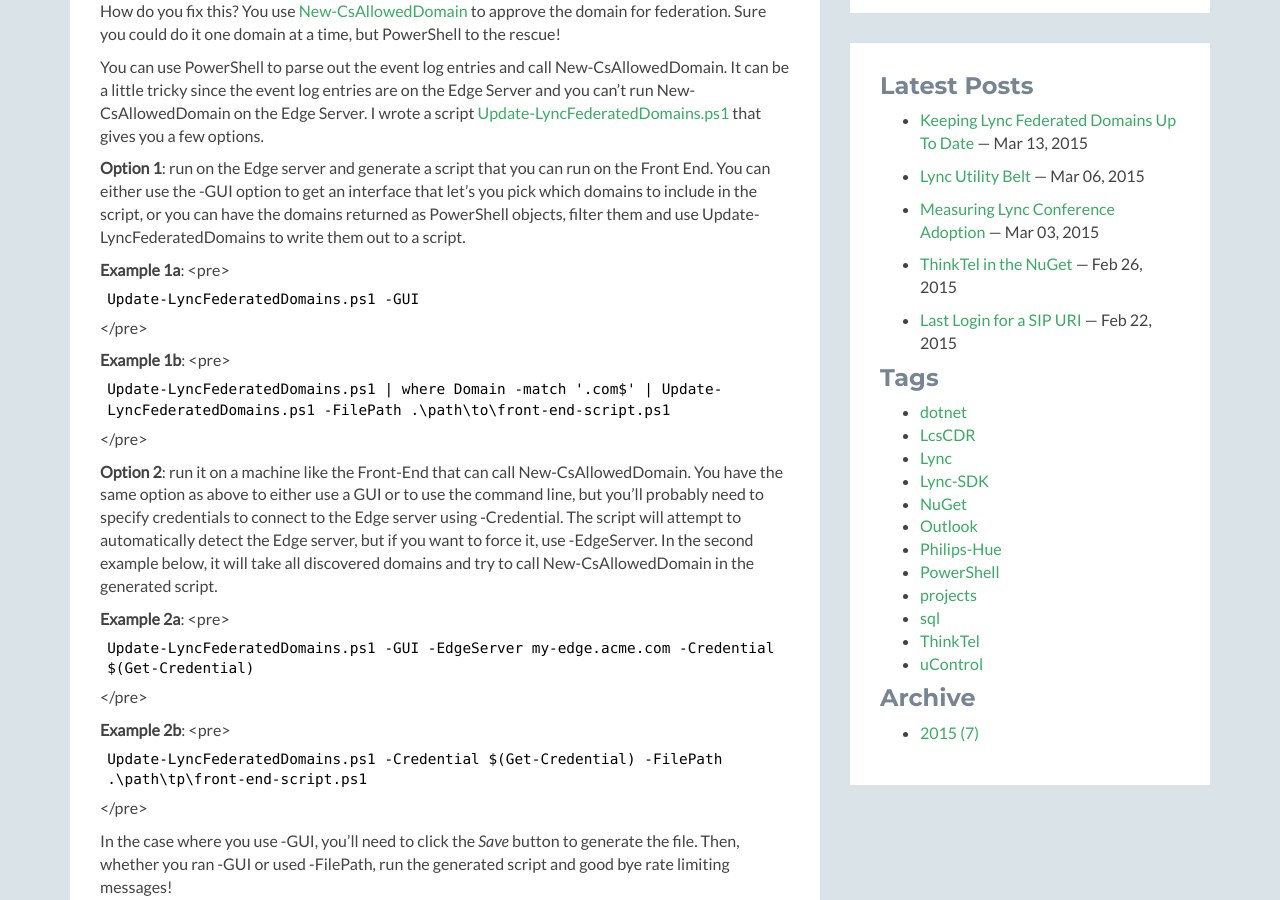
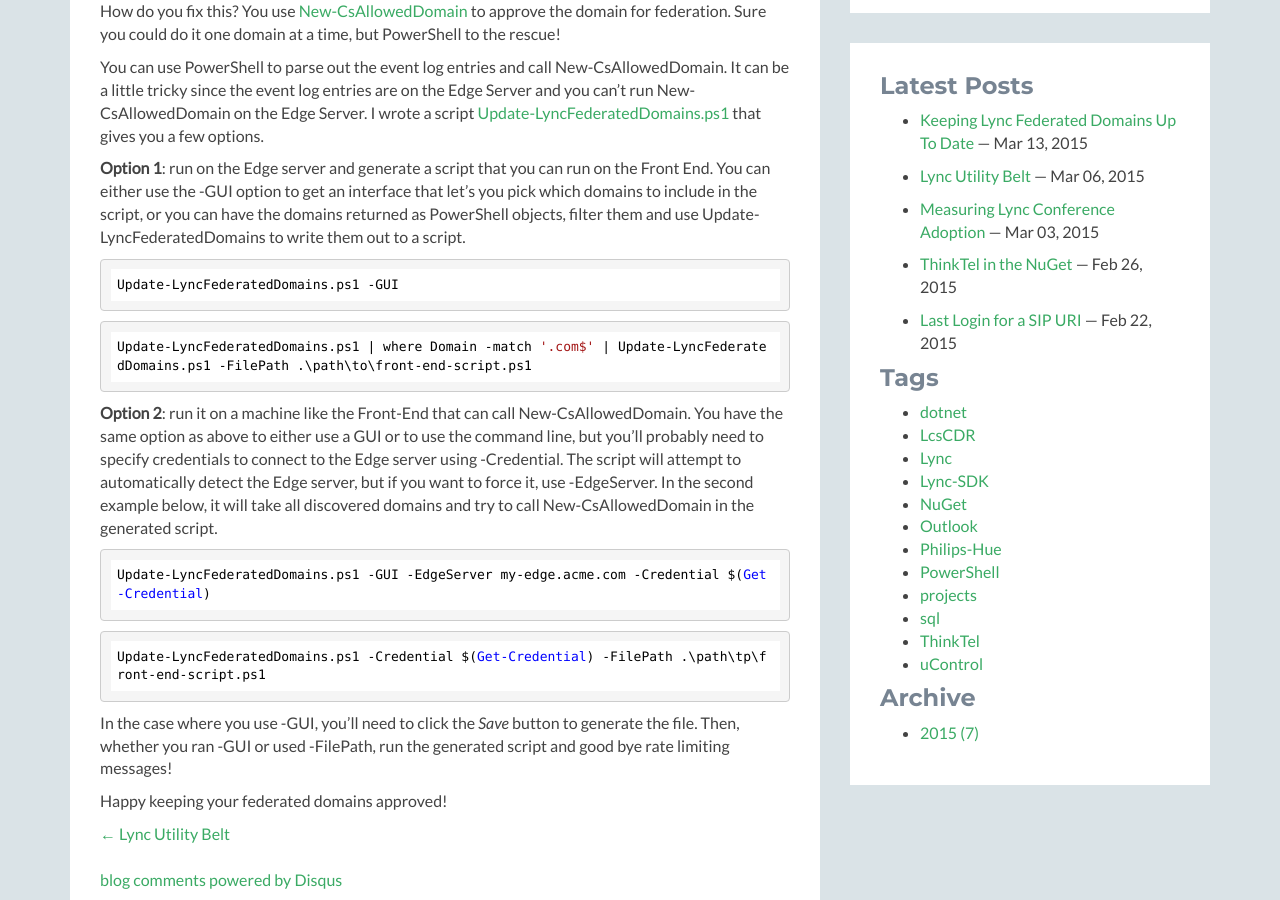
Before and after one commit to pvaillant/pvaillant.github.io, a Jekyll site: the page built from _posts/2015-03-13-keeping-lync-federated-domains-up-to-date.md, in a window 1280 px wide and 900 px high, scrolled down 724 px. Built offline with Jekyll 4.4.1, drawn with Linux system fonts in a browser that asks for light colours; comment, search, counter and statistics services are not loaded.

Commit message:
Fix markdown quirk
Worked with Pretzel but Jekyll's markdown parser seems to interpret it differently

```diff
--- a/_posts/2015-03-13-keeping-lync-federated-domains-up-to-date.md
+++ b/_posts/2015-03-13-keeping-lync-federated-domains-up-to-date.md
@@ -19,15 +19,15 @@
 
 **Option 1**: run on the Edge server and generate a script that you can run on the Front End. You can either use the -GUI option to get an interface that let's you pick which domains to include in the script, or you can have the domains returned as PowerShell objects, filter them and use Update-LyncFederatedDomains to write them out to a script.
 
-**Example 1a**: <pre><code class="hljs powershell">Update-LyncFederatedDomains.ps1 -GUI</code></pre>
+<pre><code class="hljs powershell">Update-LyncFederatedDomains.ps1 -GUI</code></pre>
 
-**Example 1b**: <pre><code class="hljs powershell">Update-LyncFederatedDomains.ps1 | where Domain -match '.com$' | Update-LyncFederatedDomains.ps1 -FilePath .\path\to\front-end-script.ps1</code></pre>
+<pre><code class="hljs powershell">Update-LyncFederatedDomains.ps1 | where Domain -match '.com$' | Update-LyncFederatedDomains.ps1 -FilePath .\path\to\front-end-script.ps1</code></pre>
 
 **Option 2**: run it on a machine like the Front-End that can call New-CsAllowedDomain. You have the same option as above to either use a GUI or to use the command line, but you'll probably need to specify credentials to connect to the Edge server using -Credential. The script will attempt to automatically detect the Edge server, but if you want to force it, use -EdgeServer. In the second example below, it will take all discovered domains and try to call New-CsAllowedDomain in the generated script.
 
-**Example 2a**: <pre><code class="hljs powershell">Update-LyncFederatedDomains.ps1 -GUI -EdgeServer my-edge.acme.com -Credential $(Get-Credential)</code></pre>
+<pre><code class="hljs powershell">Update-LyncFederatedDomains.ps1 -GUI -EdgeServer my-edge.acme.com -Credential $(Get-Credential)</code></pre>
 
-**Example 2b**: <pre><code class="hljs powershell">Update-LyncFederatedDomains.ps1 -Credential $(Get-Credential) -FilePath .\path\tp\front-end-script.ps1</code></pre>
+<pre><code class="hljs powershell">Update-LyncFederatedDomains.ps1 -Credential $(Get-Credential) -FilePath .\path\tp\front-end-script.ps1</code></pre>
 
 In the case where you use -GUI, you'll need to click the _Save_ button to generate the file. Then, whether you ran -GUI or used -FilePath, run the generated script and good bye rate limiting messages!
 
```
